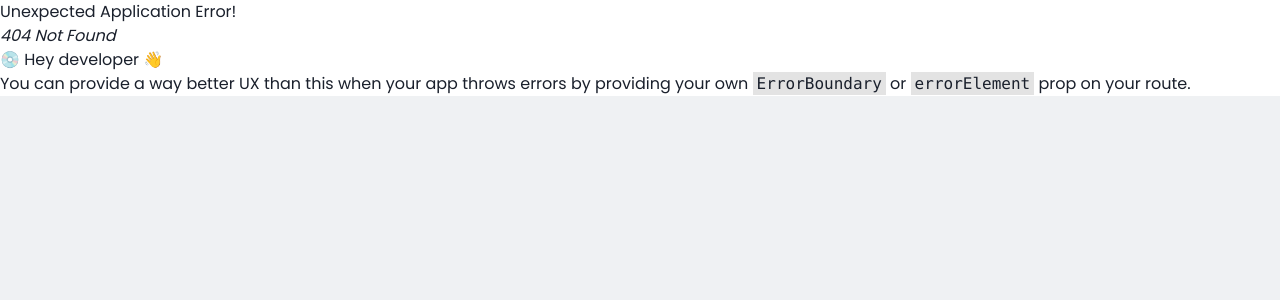
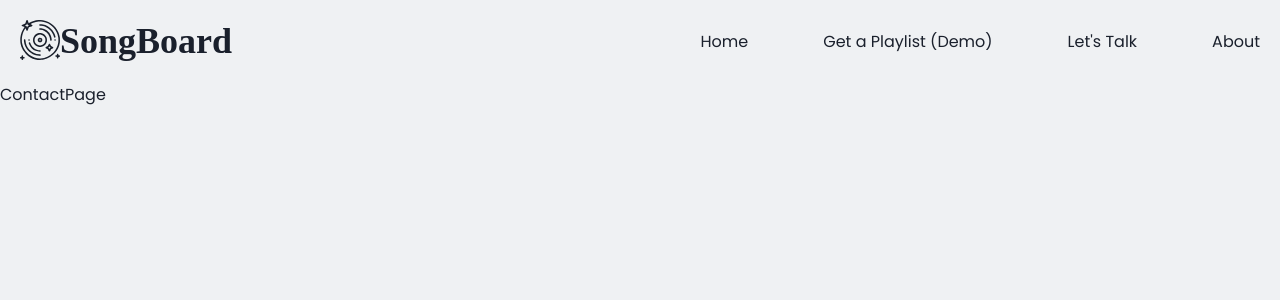
Before and after one commit to ChinoUkaegbu/SongBoard, a React (Vite) app: page /contact in a window 1280 px wide. Before the commit this address had no page. Shown: the top 300 px of the page. Built offline with nearby package versions, Linux system fonts and the light colour scheme.

Commit message:
add contact page route

```diff
--- a/src/components/NavBar.tsx
+++ b/src/components/NavBar.tsx
@@ -15,7 +15,9 @@ const NavBar = () => {
         <Link to="/demo">
           <Text>{"Get a Playlist (Demo)"}</Text>
         </Link>
-        <Text>Let's Talk</Text>
+        <Link to="/contact">
+          <Text>Let's Talk</Text>
+        </Link>
         <Link to="/about">
           <Text>About</Text>
         </Link>
--- /dev/null
+++ b/src/pages/ContactPage.tsx
@@ -0,0 +1,11 @@
+import React from "react";
+
+const ContactPage = () => {
+  return (
+    <>
+      <div>ContactPage</div>
+    </>
+  );
+};
+
+export default ContactPage;
--- a/src/routes.tsx
+++ b/src/routes.tsx
@@ -7,6 +7,7 @@ import Layout from "./pages/Layout";
 import PrivacyPolicyPage from "./pages/PrivacyPolicyPage";
 import PinterestSelectionsPage from "./pages/PinterestSelectionsPage";
 import Playlist from "./pages/Playlist";
+import ContactPage from "./pages/ContactPage";
 
 const router = createBrowserRouter([
   {
@@ -15,6 +16,7 @@ const router = createBrowserRouter([
     children: [
       { index: true, element: <HomePage /> },
       { path: "about", element: <AboutPage /> },
+      { path: "contact", element: <ContactPage /> },
       { path: "demo", element: <DemoPage /> },
       { path: "privacy-policy", element: <PrivacyPolicyPage /> },
       { path: "pinterest-select", element: <PinterestSelectionsPage /> },
```
